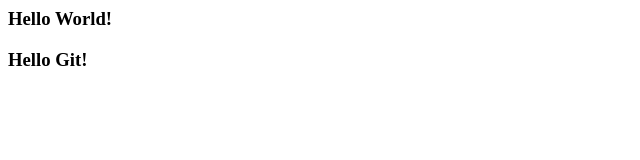
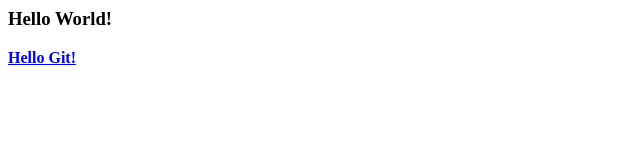
Before and after one commit to kaihusyahoo/hello_world, a plain HTML site: page index.html in a window 1280 px wide. Shown: the whole page, without its empty margins (0-640 px from the left). Drawn offline with Linux system fonts and the light colour scheme.

Commit message:
Add <a> section

```diff
--- a/index.html
+++ b/index.html
@@ -5,6 +5,6 @@
 </head>
 <body>
 <h3>Hello World!</h3>
-<h3>Hello Git!</h3>
+<a href="https://github.com/kaihusyahoo"><b>Hello Git!</b</a>
 </body>
 </html>
```
